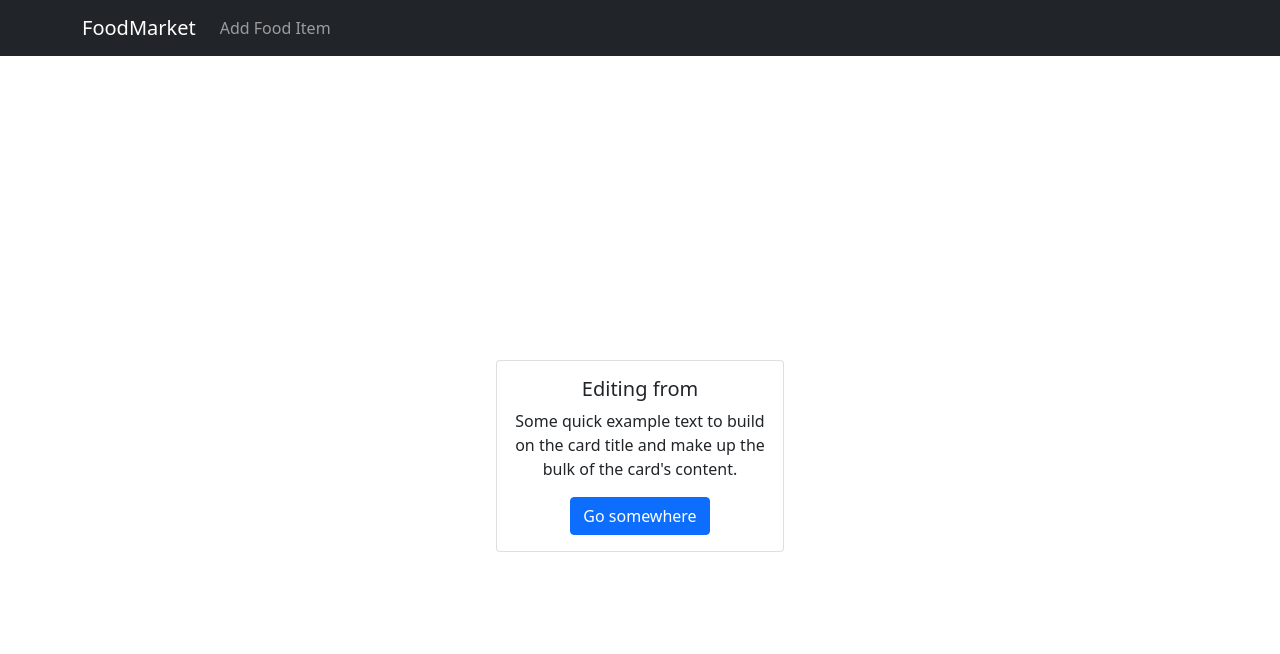
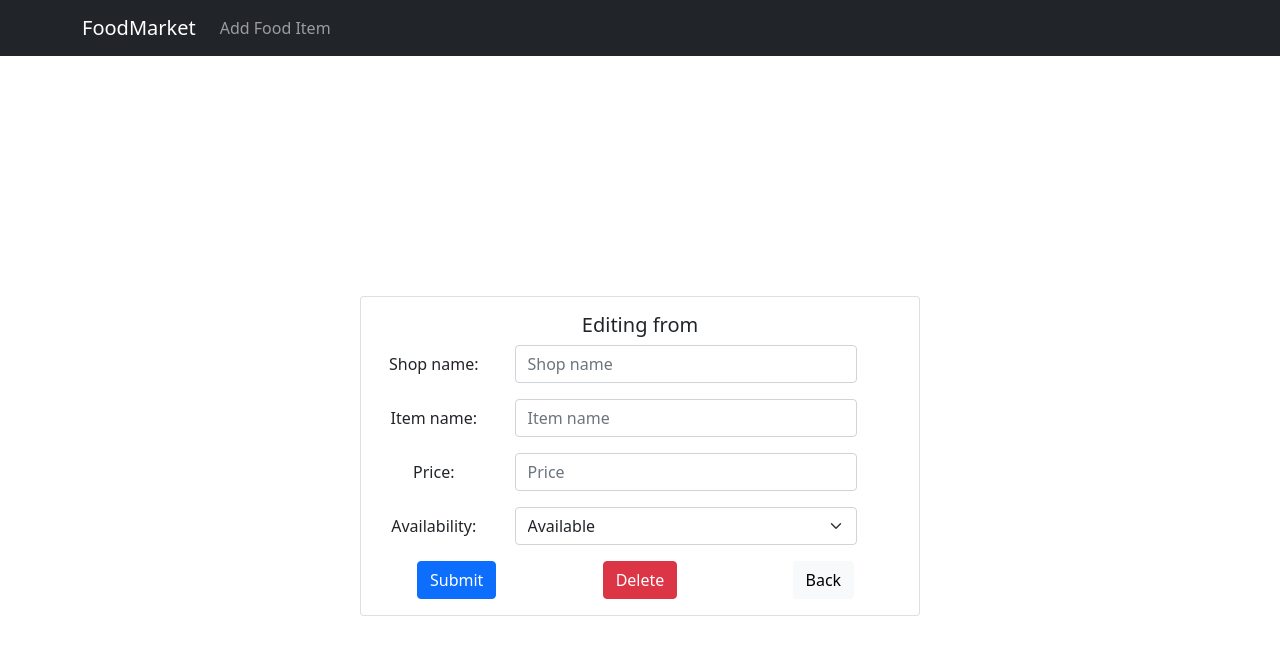
Before and after one commit to helloitsxinyi/ezmarket-client, a React (Create React App) app in the folder client/: page /items/1 in a window 1280 px wide. Shown: the top 654 px of the page. Built offline with nearby package versions, Linux system fonts and the light colour scheme; no server answers.

Commit message:
add edit component

```diff
--- a/client/src/components/Edit.js
+++ b/client/src/components/Edit.js
@@ -4,8 +4,9 @@ import Button from "react-bootstrap/Button";
 import Container from "react-bootstrap/Container";
 import Row from "react-bootstrap/Row";
 import Col from "react-bootstrap/Col";
+import Form from "react-bootstrap/Form";
 import ItemDataService from "../services/ItemDataService";
-import { useParams } from "react-router-dom";
+import { useParams, Link } from "react-router-dom";
 
 function Edit(props) {
   const [item, setItem] = useState({});
@@ -22,31 +23,104 @@ function Edit(props) {
   }, [id]);
 
   return (
-    <div>
     <Container className="d-flex vh-100">
       <Row className="m-auto align-self-center">
         <Col>
           <Card
             style={{
-                width: "18rem",
+              width: "35rem",
             }}
           >
-              {/* <Card.Img variant="top" src="holder.js/100px180" /> */}
             <Card.Body>
               <Card.Title>
                 Editing {item.itemName} from {item.shopName}
               </Card.Title>
-                <Card.Text>
-                  Some quick example text to build on the card title and make up
-                  the bulk of the card's content.
+              {/* TODO: align text to left */}
+              <Card.Text className="align-left">
+                <Form.Group as={Row} className="mb-3" controlId="shopName">
+                  <Form.Label column sm={3}>
+                    Shop name:
+                  </Form.Label>
+                  <Col sm={8}>
+                    <Form.Control
+                      type="text"
+                      placeholder="Shop name"
+                      defaultValue={item.shopName}
+                    />
+                  </Col>
+                </Form.Group>
+
+                <Form.Group as={Row} className="mb-3" controlId="itemName">
+                  <Form.Label column sm={3}>
+                    Item name:
+                  </Form.Label>
+                  <Col sm={8}>
+                    <Form.Control
+                      type="text"
+                      placeholder="Item name"
+                      defaultValue={item.itemName}
+                    />
+                  </Col>
+                </Form.Group>
+                <Form.Group as={Row} className="mb-3" controlId="price">
+                  <Form.Label column sm={3}>
+                    Price:
+                  </Form.Label>
+                  <Col sm={8}>
+                    <Form.Control
+                      type="number"
+                      step="0.01"
+                      placeholder="Price"
+                      defaultValue={item.price}
+                    />
+                  </Col>
+                </Form.Group>
+                <Form.Group as={Row} className="mb-3" controlId="available">
+                  <Form.Label column sm={3}>
+                    Availability:
+                  </Form.Label>
+                  <Col sm={8}>
+                    <Form.Select
+                      aria-label="Select..."
+                      onChange={(e) => {
+                        console.log(e.target.value);
+                        console.log(item.available);
+                      }}
+                    >
+                      {/* TODO: render first option as Avail/Unavail according to item.available */}
+                      <option value="available">Available</option>
+                      <option value="unavailable">Unavailable</option>
+                    </Form.Select>
+                  </Col>
+                </Form.Group>
+                <Row>
+                  <Col>
+                    {/* TODO: fix button position */}
+                    {/* TODO: implement functionality to update info (PUT) upon
+                    clicking submit */}
+                    <Button variant="primary" type="submit">
+                      Submit
+                    </Button>
+                  </Col>
+                  <Col>
+                    <Button variant="danger" type="">
+                      Delete
+                    </Button>
+                  </Col>
+                  <Col>
+                    <Link to={"/"} className="btn-custom">
+                      <Button variant="light" type="">
+                        Back
+                      </Button>
+                    </Link>{" "}
+                  </Col>
+                </Row>
               </Card.Text>
-                <Button variant="primary">Go somewhere</Button>
             </Card.Body>
           </Card>
         </Col>
       </Row>
     </Container>
-    </div>
   );
 }
 
```
Lines whose indentation alone changed are shown as unchanged.
